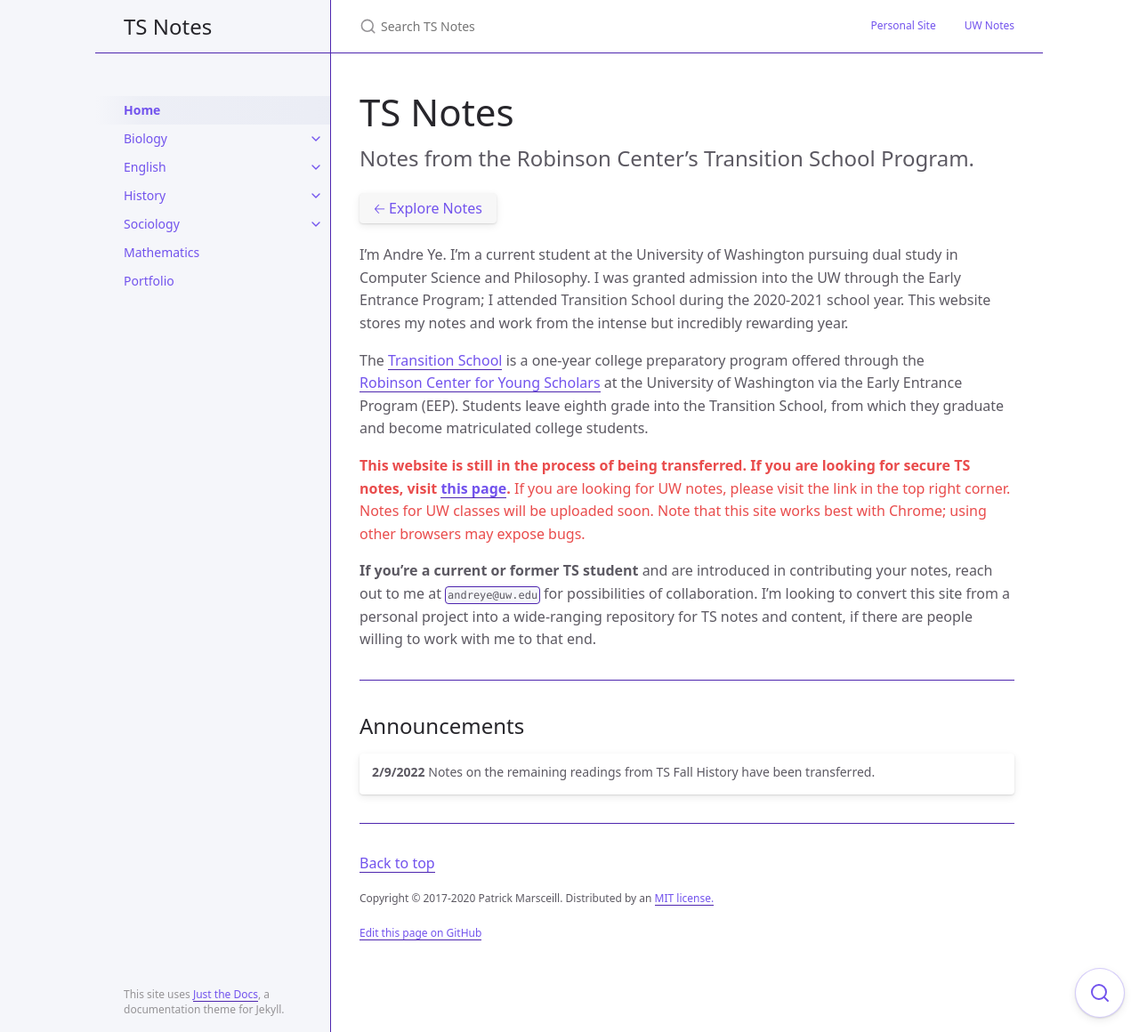
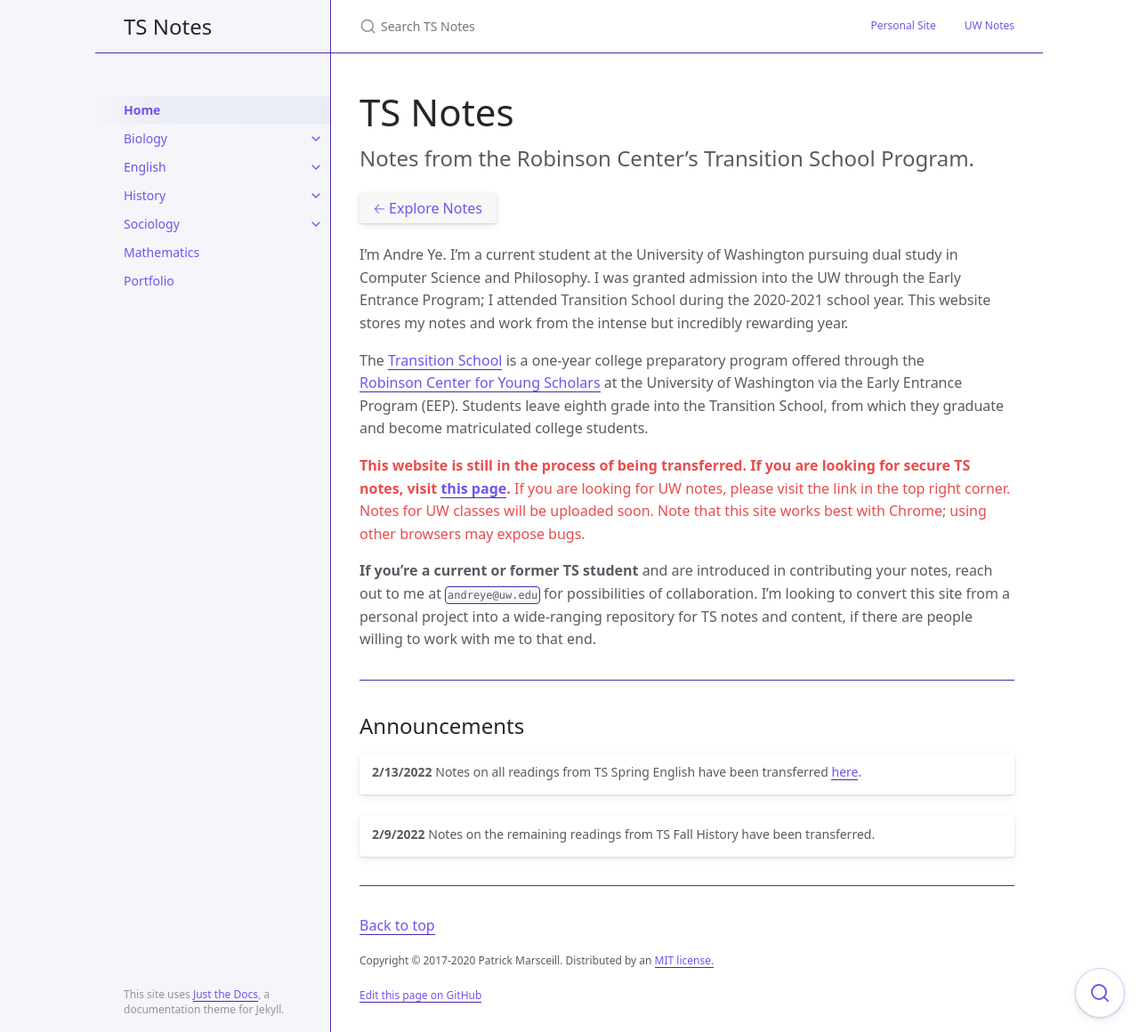
Before and after one commit to andre-ye/ts, a Jekyll site: the page built from index.md, in a window 1280 px wide and 1160 px high. Shown: the whole window at 89% size. Built offline with Jekyll 4.4.1, drawn with Linux system fonts in a browser that asks for light colours; nearby versions of some CDN libraries.

Commit message:
Update index.md

```diff
--- a/index.md
+++ b/index.md
@@ -27,4 +27,6 @@ The [Transition School](https://robinsoncenter.uw.edu/programs/transition-school
 
 ## Announcements
 
+| **2/13/2022** Notes on all readings from TS Spring English have been transferred [here](https://andre-ye.github.io/ts/docs/english/spring/reading/). |
+
 | **2/9/2022** Notes on the remaining readings from TS Fall History have been transferred. |
```
